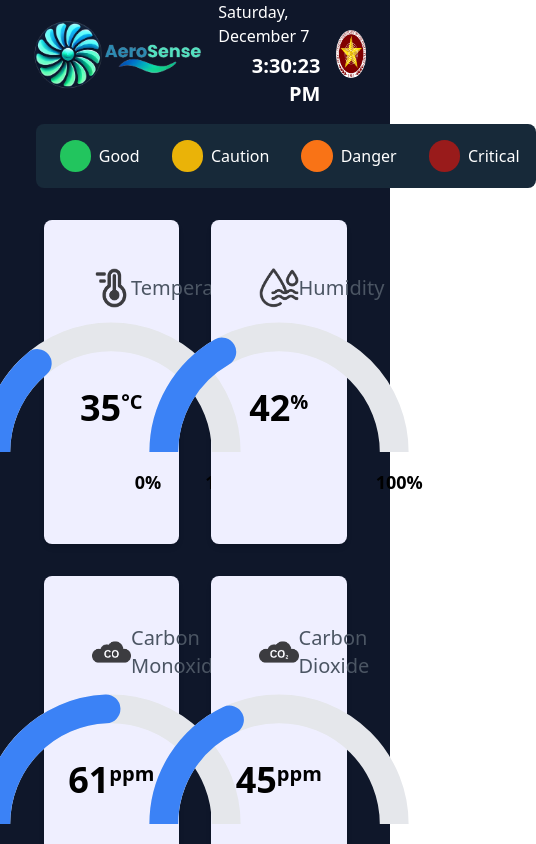
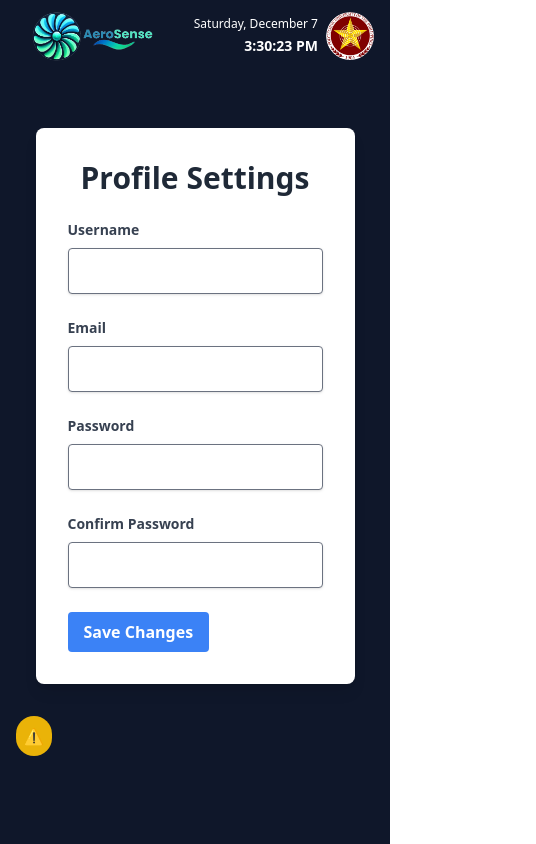
Before and after one commit to leeangelesss/smart-exhaust-fan-monitoring-app, a React (Vite) app in the folder monitoring-app/: page /profile in a window 390 px wide. Shown: the top 844 px of the page, 536 px wide, since content can reach past the window. Built offline with nearby package versions, Linux system fonts and the light colour scheme.

Commit message:
feat: responsiveness and profile page.

```diff
--- a/monitoring-app/package.json
+++ b/monitoring-app/package.json
@@ -12,7 +12,8 @@
   "dependencies": {
     "@tailwindcss/forms": "^0.5.9",
     "react": "^18.3.1",
-    "react-dom": "^18.3.1"
+    "react-dom": "^18.3.1",
+    "react-router-dom": "^7.0.2"
   },
   "devDependencies": {
     "@eslint/js": "^9.13.0",
--- a/monitoring-app/src/App.jsx
+++ b/monitoring-app/src/App.jsx
@@ -1,15 +1,16 @@
 import React from 'react';
+import { Routes, Route } from 'react-router-dom';
 import Logo from './components/Logo';
 import DateTime from './components/DateTime';
 import Legend from './components/Legend';
 import UserContainer from './components/UserContainer';
 import SensorCard from './components/SensorCard';
-import DarkModeToggle from './components/DarkModeToggle';
-import sensors from '../sensorsData'; // Import sensors array
+import Profile from './pages/profile'; // Ensure this path is correct
+import sensors from '../sensorsData'; // Ensure this path is correct
 
 const App = () => {
   return (
-    <div className="min-h-screen bg-white dark:bg-slate-900 text-black dark:text-white font-sans ">
+    <div className="min-h-screen bg-slate-900 text-white font-sans">
       <header className="flex items-center justify-between px-4">
         <Logo />
         <div className="flex items-center gap-2">
@@ -19,6 +20,10 @@ const App = () => {
       </header>
 
       <main className="p-4 mx-[5%]">
+        <Routes>
+          <Route path="/profile" element={<Profile />} />
+          <Route path="/" element={
+            <>
               <Legend />
               <div className="grid grid-cols-2 md:grid-cols-3 gap-4">
                 {sensors.map((sensor) => (
@@ -33,10 +38,12 @@ const App = () => {
                   />
                 ))}
               </div>
+            </>
+          } />
+        </Routes>
       </main>
 
       <footer className="p-4 flex justify-between items-center">
-        <DarkModeToggle />
         <div className="rounded-full bg-yellow-500 p-2">⚠️</div>
       </footer>
     </div>
--- a/monitoring-app/src/components/DateTime.jsx
+++ b/monitoring-app/src/components/DateTime.jsx
@@ -9,9 +9,13 @@ const DateTime = () => {
   }, []);
 
   return (
-    <div className="flex flex-col gap-1">
-      <span>{time.toLocaleDateString('en-US', { weekday: 'long', month: 'long', day: 'numeric' })}</span>
-      <span className="font-bold text-xl text-right">{time.toLocaleTimeString()}</span>
+    <div className="flex flex-col items-end gap-1 text-right">
+      <span className="text-xs sm:text-sm md:text-base lg:text-lg xl:text-xl">
+        {time.toLocaleDateString('en-US', { weekday: 'long', month: 'long', day: 'numeric' })}
+      </span>
+      <span className="font-bold text-sm sm:text-base md:text-lg lg:text-xl xl:text-2xl">
+        {time.toLocaleTimeString()}
+      </span>
     </div>
   );
 };
--- a/monitoring-app/src/components/Legend.jsx
+++ b/monitoring-app/src/components/Legend.jsx
@@ -1,11 +1,27 @@
 import React from 'react';
 
 const Legend = () => (
-  <div className="flex items-center justify-center mb-6 bg-[#172939] bg-opacity-99 p-4 rounded-lg text-white w-[500px] mx-auto">
-    <span className="bg-green-500 w-8 h-8 rounded-full inline-block mx-2"></span> Good
-    <span className="bg-yellow-500 w-8 h-8 rounded-full inline-block mx-2 ml-8"></span> Caution
-    <span className="bg-orange-500 w-8 h-8 rounded-full inline-block mx-2 ml-8"></span> Danger
-    <span className="bg-red-800 w-8 h-8 rounded-full inline-block mx-2 ml-8"></span> Critical
+  <div className="flex flex-wrap items-center justify-center mb-6 bg-[#172939] bg-opacity-99 p-4 rounded-lg text-white w-full max-w-xs sm:max-w-sm md:max-w-md lg:max-w-lg xl:max-w-xl mx-auto">
+    <div className="flex flex-col sm:flex-row items-center mx-2 my-2">
+      <div className="flex items-center mx-2 my-2">
+        <span className="bg-green-500 w-6 h-6 sm:w-8 sm:h-8 rounded-full inline-block mr-2"></span>
+        <span className="text-sm sm:text-base">Good</span>
+      </div>
+      <div className="flex items-center mx-2 my-2">
+        <span className="bg-yellow-500 w-6 h-6 sm:w-8 sm:h-8 rounded-full inline-block mr-2"></span>
+        <span className="text-sm sm:text-base">Caution</span>
+      </div>
+    </div>
+    <div className="flex flex-col sm:flex-row items-center mx-2 my-2">
+      <div className="flex items-center mx-2 my-2">
+        <span className="bg-orange-500 w-6 h-6 sm:w-8 sm:h-8 rounded-full inline-block mr-2"></span>
+        <span className="text-sm sm:text-base">Danger</span>
+      </div>
+      <div className="flex items-center mx-2 my-2">
+        <span className="bg-red-800 w-6 h-6 sm:w-8 sm:h-8 rounded-full inline-block mr-2"></span>
+        <span className="text-sm sm:text-base">Critical</span>
+      </div>
+    </div>
   </div>
 );
 
--- a/monitoring-app/src/components/ProgressBar.jsx
+++ b/monitoring-app/src/components/ProgressBar.jsx
@@ -5,12 +5,12 @@ const ProgressBar = ({ value, unit, minValue, maxValue }) => {
   const progress = ((value - minValue) / (maxValue - minValue)) * 100;
 
   return (
-    <div className="w-72">
+    <div className="w-full max-w-xs sm:max-w-sm md:max-w-md lg:max-w-lg xl:max-w-xl">
       {/* Value Display */}
       <div className="relative flex items-center justify-center mb-4">
-        <div className="absolute flex flex-row text-black top-20">
-            <div className="text-4xl font-bold">{value}</div>
-            <div className="text-xl font-semibold">{unit}</div>
+        <div className="absolute flex flex-col items-center text-black top-10 sm:top-12 md:top-14 lg:top-16 xl:top-18">
+          <div className="text-base sm:text-lg md:text-xl lg:text-2xl xl:text-3xl font-bold">{value}</div>
+          <div className="text-xs sm:text-sm md:text-base lg:text-lg xl:text-xl font-semibold">{unit}</div>
         </div>
         {/* Semi-circle Progress Bar */}
         <svg className="w-full" viewBox="0 0 100 50">
@@ -22,7 +22,6 @@ const ProgressBar = ({ value, unit, minValue, maxValue }) => {
             strokeWidth="10"
             strokeLinecap="round"
           />
-
           {/* Foreground (progress) semi-circle */}
           <path
             d="M 10,50 A 40,40 0 0,1 90,50"
@@ -33,11 +32,9 @@ const ProgressBar = ({ value, unit, minValue, maxValue }) => {
             strokeLinecap="round"
           />
         </svg>
-
       </div>
-
       {/* Min and Max Values */}
-      <div className="flex justify-between mt-2 font-semibold text-lg text-black">
+      <div className="flex justify-between mt-2 font-semibold text-xs sm:text-sm md:text-base lg:text-lg xl:text-xl text-black">
         <span>{minValue}{unit}</span>
         <span>{maxValue}{unit}</span>
       </div>
--- a/monitoring-app/src/components/SensorCard.jsx
+++ b/monitoring-app/src/components/SensorCard.jsx
@@ -1,11 +1,11 @@
 import React from 'react';
-import ProgressBar from './ProgressBar'
+import ProgressBar from './ProgressBar';
 
 const SensorCard = ({ label, icon, value, unit, minValue, maxValue }) => (
-  <div className="bg-[#EFEFFF] rounded-lg shadow-md p-12 m-2 flex flex-col items-center justify-center w-auto">
-    <div className="flex items-center justify-between w-full">
-      <img src={icon} alt={label} className="w-10 h-10 opacity-75" />
-      <div className="text-xl font-medium text-gray-600">{label}</div>
+  <div className="bg-[#EFEFFF] rounded-lg shadow-md p-3 sm:p-4 md:p-4 lg:p-5 xl:p-5 mx-auto flex flex-col items-center justify-center w-full max-w-xs sm:max-w-xs md:max-w-sm lg:max-w-sm xl:max-w-md">
+    <div className="flex items-center justify-between w-full mb-4">
+      <img src={icon} alt={label} className="w-6 sm:w-8 md:w-8 lg:w-10 xl:w-10 opacity-75" />
+      <div className="ml-2 text-xs sm:text-sm md:text-base lg:text-lg xl:text-xl font-medium text-gray-600">{label}</div>
     </div>
     <ProgressBar value={value} unit={unit} minValue={minValue} maxValue={maxValue} />
   </div>
--- a/monitoring-app/src/components/UserContainer.jsx
+++ b/monitoring-app/src/components/UserContainer.jsx
@@ -1,9 +1,35 @@
-import React from 'react';
+import React, { useState, useEffect } from 'react';
+import { Link, useLocation } from 'react-router-dom';
 
-const UserContainer = () => (
-  <div className="rounded-full p-2 w-16 h-16 flex items-center justify-center">
-    <img src="PUPLogo.png" alt="User" className="w-12 h-12 rounded-full" />
-  </div>
-);
+const UserContainer = () => {
+  const [isOpen, setIsOpen] = useState(false);
+  const location = useLocation();
+
+  const toggleDropdown = () => {
+    setIsOpen(!isOpen);
+  };
+
+  useEffect(() => {
+    // Close the dropdown menu when the route changes
+    setIsOpen(false);
+  }, [location]);
+
+  return (
+    <div className="relative">
+      <div
+        className="rounded-full flex items-center justify-center w-12 h-12 sm:w-14 sm:h-14 md:w-16 md:h-16 lg:w-20 lg:h-20 xl:w-24 xl:h-24 cursor-pointer"
+        onClick={toggleDropdown}
+      >
+        <img src="PUPLogo.png" alt="User" className="rounded-full object-contain w-full h-full" />
+      </div>
+      {isOpen && (
+        <div className="absolute right-0 mt-2 w-48 bg-white rounded-md shadow-lg py-2 z-10">
+          <Link to="/profile" className="block px-4 py-2 text-gray-800 hover:bg-gray-200">Profile Settings</Link>
+          <a href="/logout" className="block px-4 py-2 text-gray-800 hover:bg-gray-200">Logout</a>
+        </div>
+      )}
+    </div>
+  );
+};
 
 export default UserContainer;
--- a/monitoring-app/src/components/logo.jsx
+++ b/monitoring-app/src/components/logo.jsx
@@ -1,9 +1,10 @@
 import React from 'react';
+import { Link } from 'react-router-dom';
 
 const Logo = () => (
-  <div className="flex items-center px-3">
-    <img src="logo.png" alt="Logo" className="w-64 h-auto mr-4" />
-  </div>
+  <Link to="/" className="flex items-center px-3">
+    <img src="logo.png" alt="Logo" className="w-32 sm:w-40 md:w-48 lg:w-56 xl:w-64 h-auto mr-4" />
+  </Link>
 );
 
 export default Logo;
--- a/monitoring-app/src/main.jsx
+++ b/monitoring-app/src/main.jsx
@@ -1,10 +1,13 @@
-import { StrictMode } from 'react'
-import { createRoot } from 'react-dom/client'
+import { StrictMode } from 'react';
+import { createRoot } from 'react-dom/client';
+import { BrowserRouter } from 'react-router-dom';
 import "../styles/index.css";
 import App from "./App";
 
 createRoot(document.getElementById('root')).render(
   <StrictMode>
-    <App />
-  </StrictMode>,
-)
+    <BrowserRouter>
+      <App />
+    </BrowserRouter>
+  </StrictMode>
+);
--- /dev/null
+++ b/monitoring-app/src/pages/profile.jsx
@@ -0,0 +1,94 @@
+import React, { useState } from 'react';
+
+const Profile = () => {
+  const [formData, setFormData] = useState({
+    username: '',
+    email: '',
+    password: '',
+    confirmPassword: '',
+  });
+
+  const handleChange = (e) => {
+    const { name, value } = e.target;
+    setFormData({
+      ...formData,
+      [name]: value,
+    });
+  };
+
+  const handleSubmit = (e) => {
+    e.preventDefault();
+    // Handle form submission logic here
+    console.log('Form submitted:', formData);
+  };
+
+  return (
+    <div className="max-w-lg mx-auto mt-10 bg-white p-8 rounded-lg shadow-lg">
+      <h2 className="text-3xl font-bold mb-6 text-center text-gray-800">Profile Settings</h2>
+      <form onSubmit={handleSubmit}>
+        <div className="mb-6">
+          <label className="block text-gray-700 text-sm font-bold mb-2" htmlFor="username">
+            Username
+          </label>
+          <input
+            type="text"
+            id="username"
+            name="username"
+            value={formData.username}
+            onChange={handleChange}
+            className="shadow appearance-none border rounded w-full py-3 px-4 text-gray-700 leading-tight focus:outline-none focus:shadow-outline"
+          />
+        </div>
+        <div className="mb-6">
+          <label className="block text-gray-700 text-sm font-bold mb-2" htmlFor="email">
+            Email
+          </label>
+          <input
+            type="email"
+            id="email"
+            name="email"
+            value={formData.email}
+            onChange={handleChange}
+            className="shadow appearance-none border rounded w-full py-3 px-4 text-gray-700 leading-tight focus:outline-none focus:shadow-outline"
+          />
+        </div>
+        <div className="mb-6">
+          <label className="block text-gray-700 text-sm font-bold mb-2" htmlFor="password">
+            Password
+          </label>
+          <input
+            type="password"
+            id="password"
+            name="password"
+            value={formData.password}
+            onChange={handleChange}
+            className="shadow appearance-none border rounded w-full py-3 px-4 text-gray-700 leading-tight focus:outline-none focus:shadow-outline"
+          />
+        </div>
+        <div className="mb-6">
+          <label className="block text-gray-700 text-sm font-bold mb-2" htmlFor="confirmPassword">
+            Confirm Password
+          </label>
+          <input
+            type="password"
+            id="confirmPassword"
+            name="confirmPassword"
+            value={formData.confirmPassword}
+            onChange={handleChange}
+            className="shadow appearance-none border rounded w-full py-3 px-4 text-gray-700 leading-tight focus:outline-none focus:shadow-outline"
+          />
+        </div>
+        <div className="flex items-center justify-between">
+          <button
+            type="submit"
+            className="bg-blue-500 hover:bg-blue-700 text-white font-bold py-2 px-4 rounded focus:outline-none focus:shadow-outline"
+          >
+            Save Changes
+          </button>
+        </div>
+      </form>
+    </div>
+  );
+};
+
+export default Profile;
```
Also changed, not shown: monitoring-app/src/components/DarkModeToggle.jsx (deleted, +0 -24 lines), 1 other file (tests, documents, lock files or other folders). Lines whose indentation alone changed are shown as unchanged.
